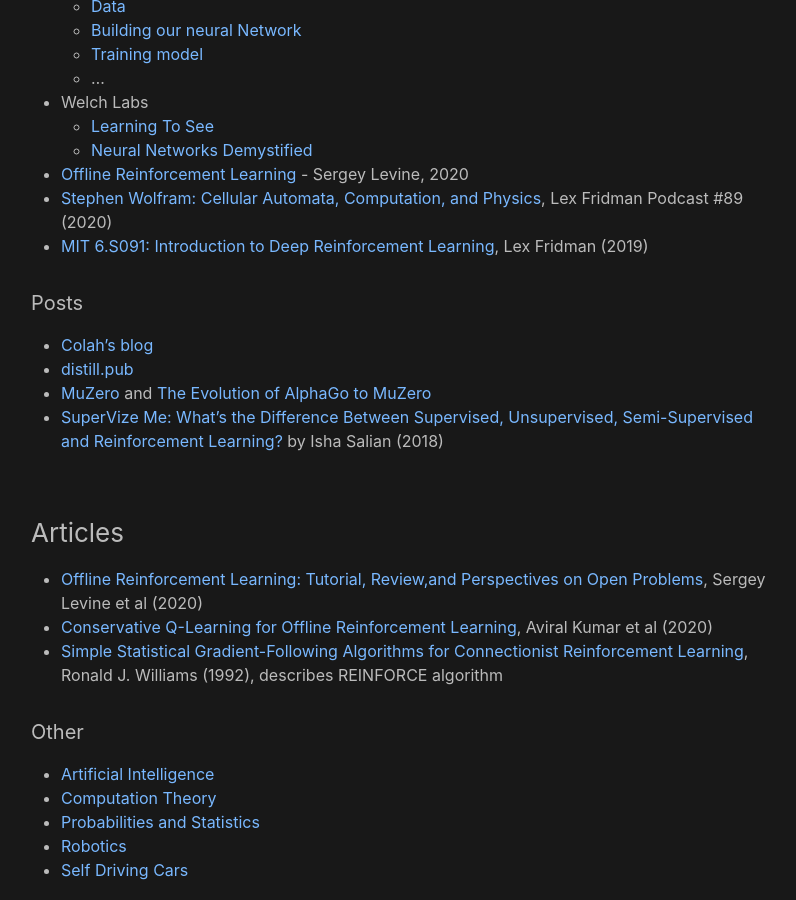
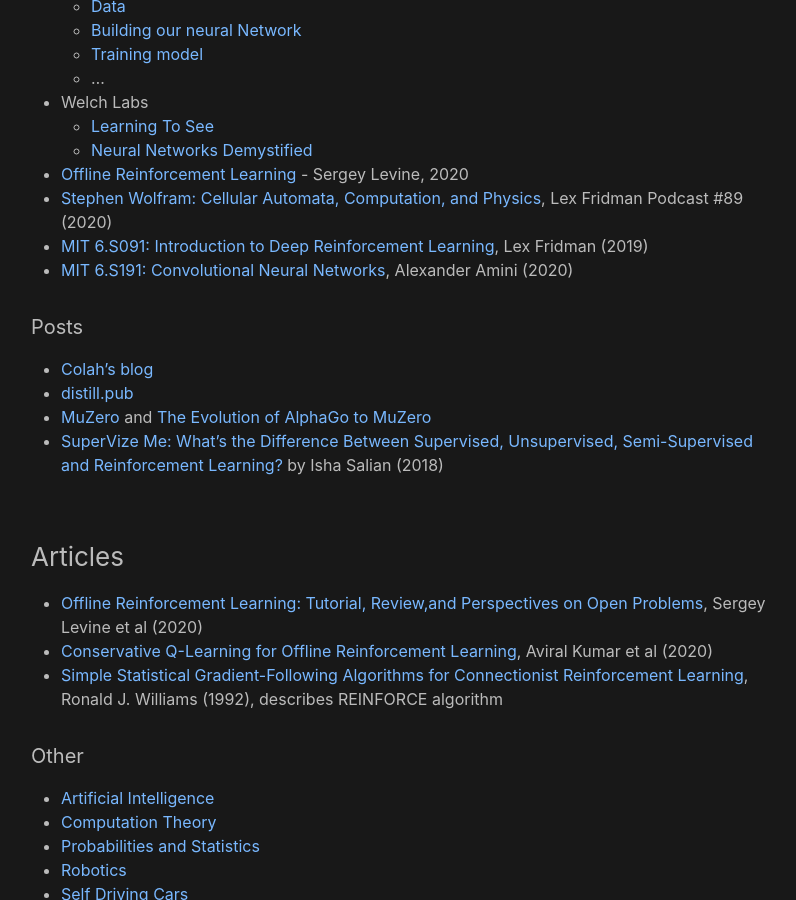
Before and after one commit to analytiq-hub/sigagent.github.io, a Jekyll site: the page built from machine_learning.md, in a window 1280 px wide and 900 px high, scrolled down 632 px. Shown: the whole window, without its empty margins (239-1035 px from the left). Built offline with Jekyll 4.4.1, drawn with Linux system fonts in a browser that asks for light colours.

Commit message:
*** empty log message ***

```diff
--- a/machine_learning.md
+++ b/machine_learning.md
@@ -28,6 +28,7 @@ title: Machine Learning
 * [Offline Reinforcement Learning](https://www.youtube.com/watch?v=IUAePhU0E7Y) - Sergey Levine, 2020
 * [Stephen Wolfram: Cellular Automata, Computation, and Physics](https://www.youtube.com/watch?v=ez773teNFYA&t=2539s), Lex Fridman Podcast #89 (2020)
 * [MIT 6.S091: Introduction to Deep Reinforcement Learning](https://www.youtube.com/watch?v=zR11FLZ-O9M&t=2130s), Lex Fridman (2019)
+* [MIT 6.S191: Convolutional Neural Networks](https://www.youtube.com/watch?v=iaSUYvmCekI), Alexander Amini (2020)
 
 #### Posts
 * [Colah's blog](http://colah.github.io/)
```
